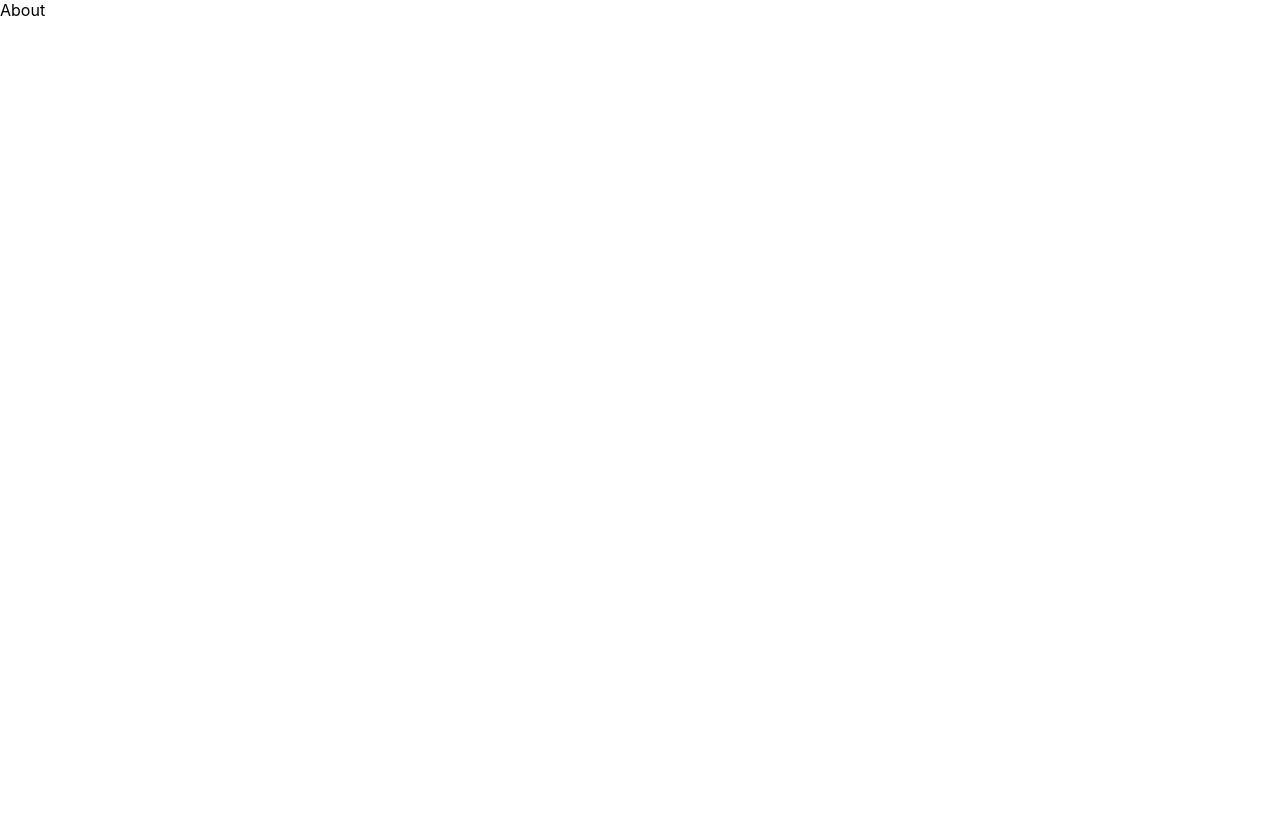
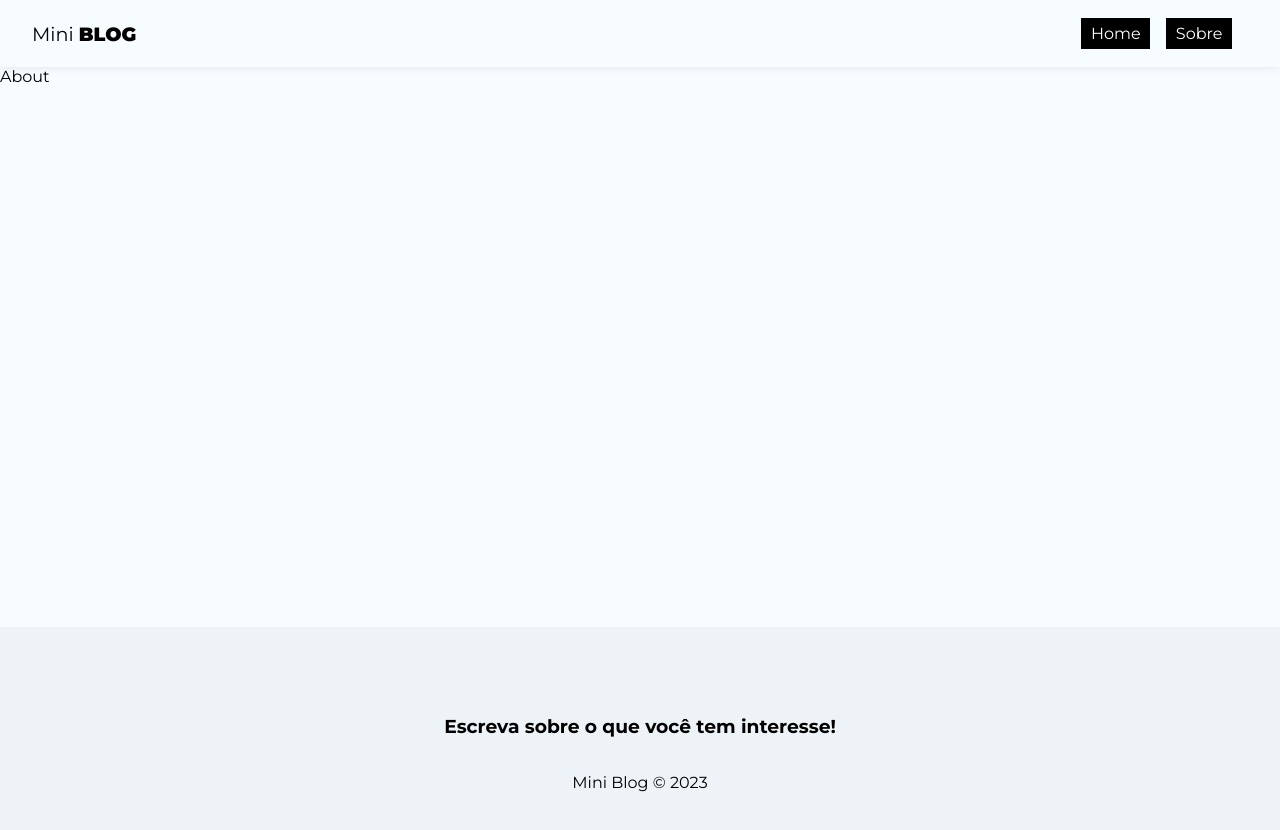
Before and after one commit to raissagd/mini-blog, a React (Create React App) app: page /about in a window 1280 px wide. Shown: the top 830 px of the page. Before the commit the page ends 800 px from the top, so only its background shows below. Built offline with nearby package versions, Linux system fonts and the light colour scheme.

Commit message:
Navbar, footer e estilização

```diff
--- a/public/index.html
+++ b/public/index.html
@@ -24,7 +24,13 @@
       work correctly both with client-side routing and a non-root public URL.
       Learn how to configure a non-root public URL by running `npm run build`.
     -->
-    <title>React App</title>
+    <title>Mini Blog</title>
+    <link rel="preconnect" href="https://fonts.googleapis.com" />
+    <link rel="preconnect" href="https://fonts.gstatic.com" crossorigin />
+    <link
+      href="https://fonts.googleapis.com/css2?family=Inter:wght@100;200;300;400;500;600;700;800;900&family=JetBrains+Mono&family=Montserrat:ital,wght@0,100;0,200;0,300;0,400;0,500;0,600;0,700;0,800;0,900;1,100;1,200;1,300;1,400;1,500;1,600;1,700;1,800;1,900&family=Roboto+Mono:wght@400;700&display=swap"
+      rel="stylesheet"
+    />
   </head>
   <body>
     <noscript>You need to enable JavaScript to run this app.</noscript>
--- a/src/App.js
+++ b/src/App.js
@@ -5,16 +5,22 @@
 import Home from "./pages/Home/Home";
 import About from "./pages/About/About";
 
+// components
+import Navbar from "./components/Navbar";
+import Footer from "./components/Footer";
+
 function App() {
   return (
     <div className="App">
       <BrowserRouter>
+        <Navbar />
         <div className="container">
           <Routes>
             <Route path="/" element={<Home />} />
             <Route path="/about" element={<About />} />
           </Routes>
         </div>
+        <Footer />
       </BrowserRouter>
     </div>
   );
--- /dev/null
+++ b/src/components/Footer.js
@@ -0,0 +1,14 @@
+import styles from "./Footer.module.css";
+
+const Footer = () => {
+  return (
+    <>
+      <footer className={styles.footer}>
+        <h3>Escreva sobre o que você tem interesse!</h3>
+        <p>Mini Blog &copy; 2023</p>
+      </footer>
+    </>
+  );
+};
+
+export default Footer;
--- /dev/null
+++ b/src/components/Footer.module.css
@@ -0,0 +1,8 @@
+.footer {
+  height: 250px;
+  display: flex;
+  flex-direction: column;
+  align-items: center;
+  justify-content: center;
+  background-color: #edf3f6;
+}
--- /dev/null
+++ b/src/components/Navbar.js
@@ -0,0 +1,35 @@
+import { NavLink } from "react-router-dom";
+
+import styles from "./Navbar.module.css";
+
+const Navbar = () => {
+  return (
+    <>
+      <nav className={styles.navbar}>
+        <NavLink to="/" className={styles.brand}>
+          Mini <span>Blog</span>
+        </NavLink>
+        <ul className={styles.links_list}>
+          <li>
+            <NavLink
+              to="/"
+              className={(isActive) => (isActive ? styles.active : "")}
+            >
+              Home
+            </NavLink>
+          </li>
+          <li>
+            <NavLink
+              to="/about"
+              className={(isActive) => (isActive ? styles.active : "")}
+            >
+              Sobre
+            </NavLink>
+          </li>
+        </ul>
+      </nav>
+    </>
+  );
+};
+
+export default Navbar;
--- /dev/null
+++ b/src/components/Navbar.module.css
@@ -0,0 +1,34 @@
+.navbar {
+  display: flex;
+  box-shadow: rgba(0, 0, 0, 0.15) 0px -2px 10px 0px;
+  justify-content: space-between;
+  align-items: center;
+  padding: 0.5em 2em;
+}
+
+.brand {
+  font-size: 1.2em;
+}
+
+.brand span {
+  font-weight: 900;
+  text-transform: uppercase;
+}
+
+.links_list {
+  display: flex;
+  list-style: none;
+}
+
+.links_list li {
+  margin-right: 1em;
+}
+
+.links_list li a {
+  padding: 0.4em 0.6em;
+}
+
+.active {
+  background-color: #000;
+  color: #fff;
+}
--- a/src/index.css
+++ b/src/index.css
@@ -1,13 +1,33 @@
 body {
+  background-color: #f6fcff;
+  padding: 0;
   margin: 0;
-  font-family: -apple-system, BlinkMacSystemFont, 'Segoe UI', 'Roboto', 'Oxygen',
-    'Ubuntu', 'Cantarell', 'Fira Sans', 'Droid Sans', 'Helvetica Neue',
-    sans-serif;
-  -webkit-font-smoothing: antialiased;
-  -moz-osx-font-smoothing: grayscale;
+  font-family: "Montserrat", sans-serif;
 }
 
-code {
-  font-family: source-code-pro, Menlo, Monaco, Consolas, 'Courier New',
-    monospace;
+input::placeholder,
+textarea::placeholder {
+  font-family: "Montserrat", sans-serif;
 }
+
+input:focus,
+textarea:focus {
+  outline: none;
+}
+
+a,
+nav button {
+  text-decoration: none;
+  background-color: transparent;
+  border: none;
+  color: #000;
+  transition: 0.4s;
+  font-size: 1em;
+  cursor: pointer;
+  font-family: "Montserrat", sans-serif;
+}
+
+a:hover,
+nav button:hover {
+  color: #bbb;
+}
```
